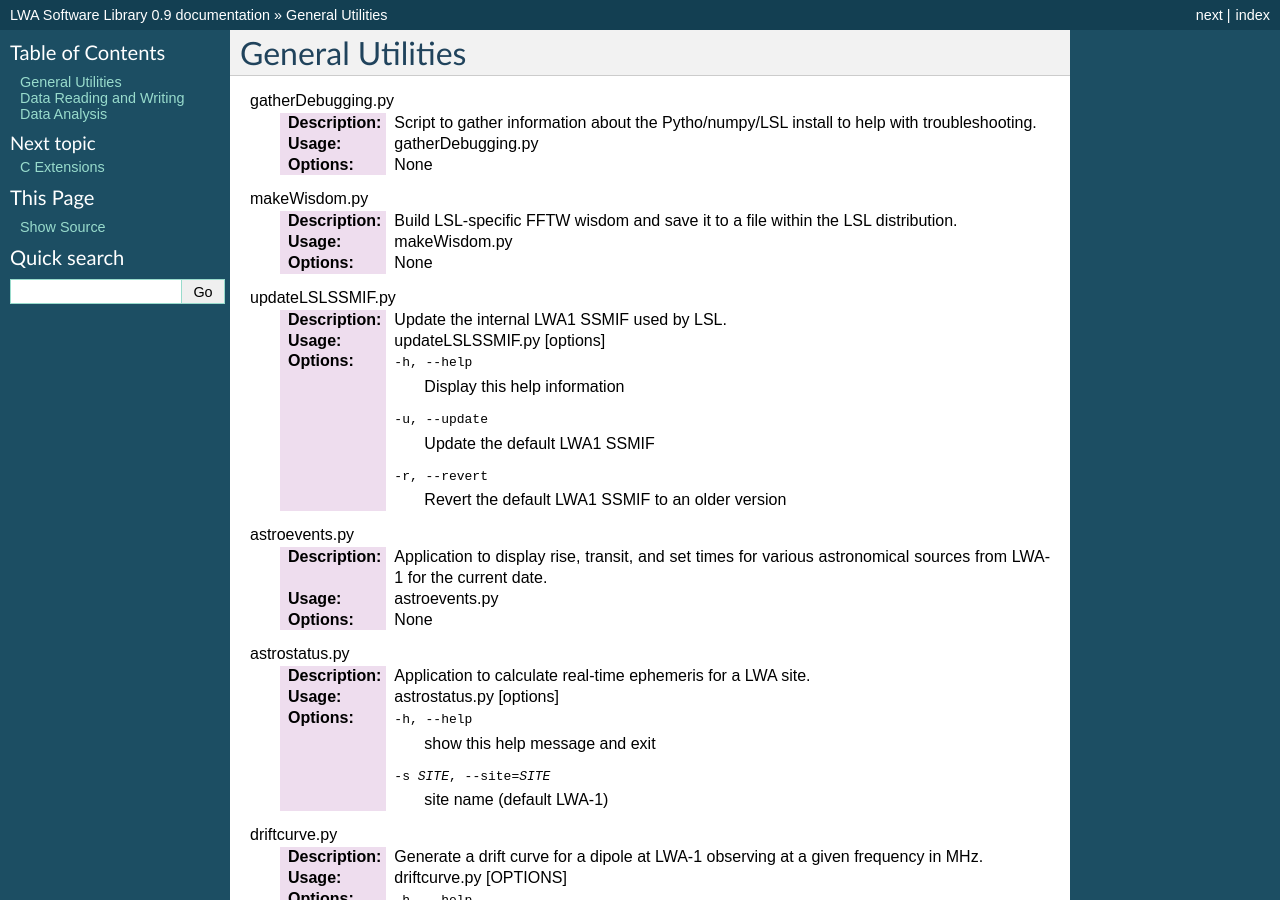
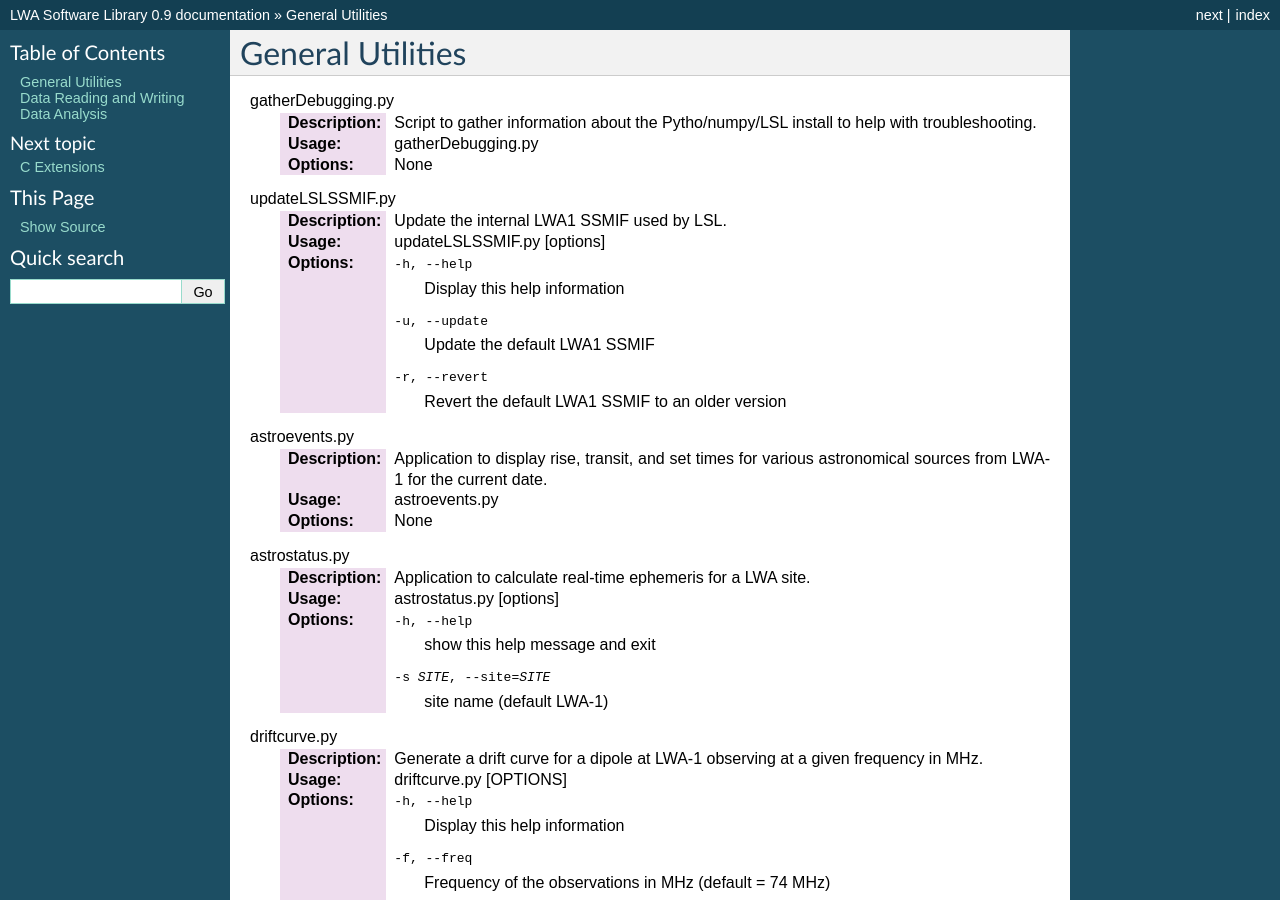
Before and after one commit to lwa-project/lsl, a Sphinx documentation site: the page built from docs/source/scripts.rst, in a window 1280 px wide and 900 px high. Built offline with Sphinx 7.4.7, drawn with Linux system fonts in a browser that asks for light colours; formulas are drawn with MathJax 3; pages that are not in the unit, such as notebooks, are missing from menus.

Commit message:
makeWisdom.py is no more.

```diff
--- a/docs/source/scripts.rst
+++ b/docs/source/scripts.rst
@@ -4,13 +4,6 @@ gatherDebugging.py
   :Description: Script to gather information about the Pytho/numpy/LSL install to help with troubleshooting.
 
   :Usage: gatherDebugging.py
-
-  :Options: None
-
-makeWisdom.py
-  :Description: Build LSL-specific FFTW wisdom and save it to a file within the LSL distribution.
-
-  :Usage: makeWisdom.py
 
   :Options: None
 
```
